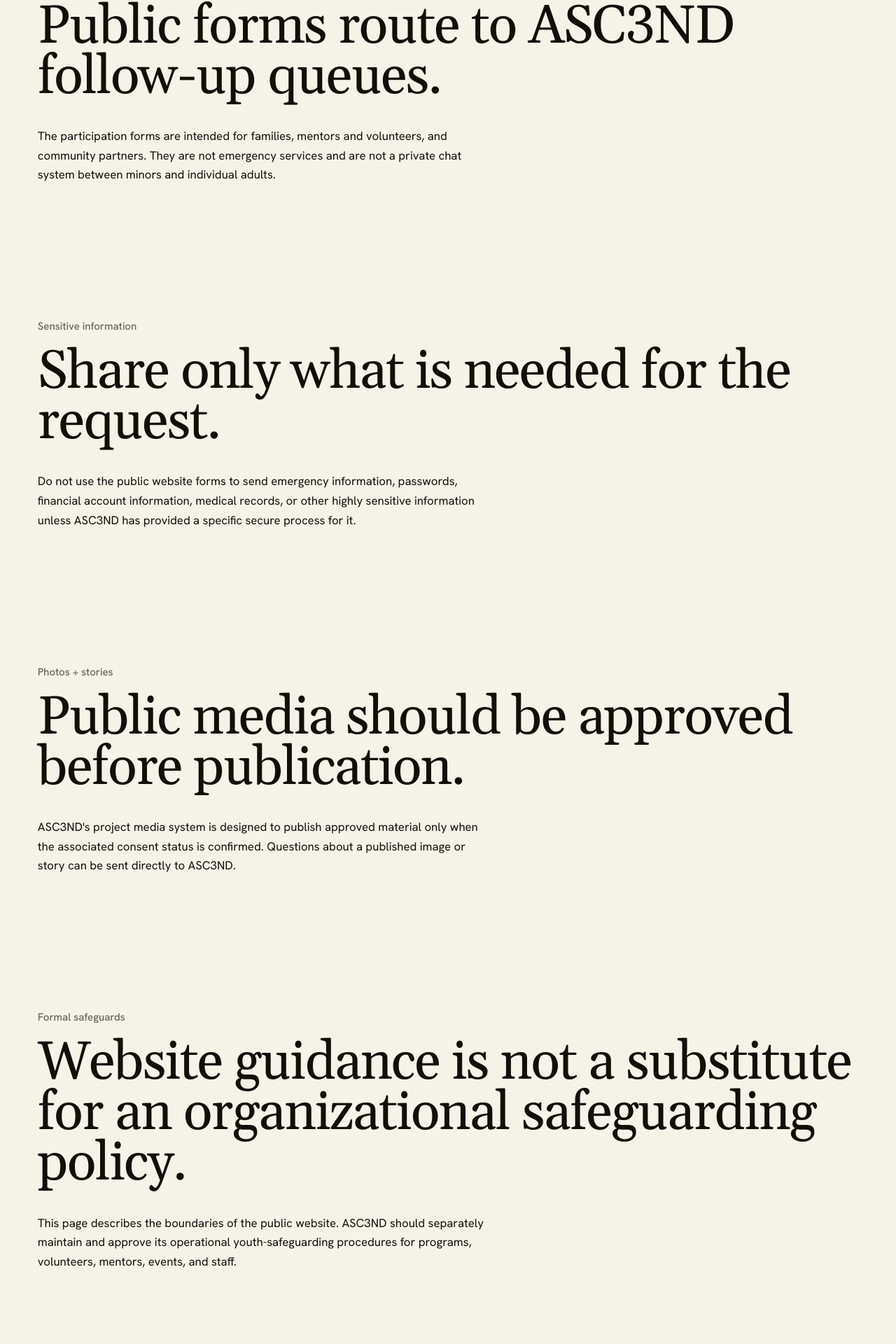
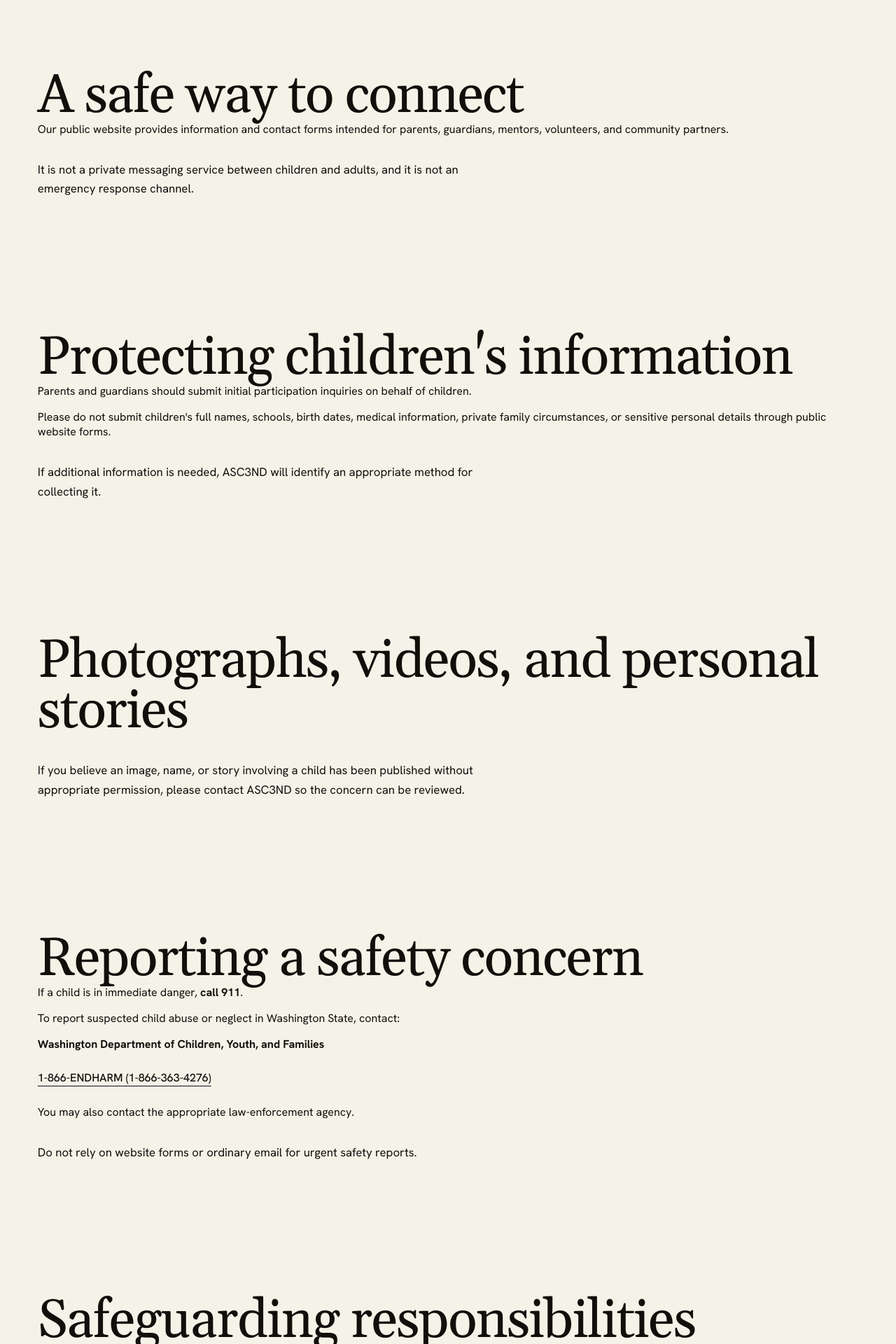
Before and after one commit to executiveusa/asc3nd-brand-site, a Next.js app: page /youth-safety in a window 1280 px wide. Shown: the part 848-2768 px from the top of the page at 70% size. Built offline with nearby package versions, Linux system fonts and the light colour scheme; no server answers.

Commit message:
Apply approved ASC3ND youth safety page copy

```diff
--- a/app/youth-safety/page.tsx
+++ b/app/youth-safety/page.tsx
@@ -2,46 +2,57 @@ import { InteriorPage } from "@/components/InteriorPage";
 import { pageMetadata } from "@/lib/metadata";
 
 export const metadata = pageMetadata({
-  title: "Youth safety",
-  description: "ASC3ND's public website safety boundaries for youth, families, volunteers, mentors, and partners.",
+  title: "Youth Safety",
+  description: "Website safety information for young people, families, mentors, volunteers, and partners.",
   path: "/youth-safety",
 });
 
 export default function YouthSafetyPage() {
   return (
     <InteriorPage
-      eyebrow="Youth safety"
-      title="Clear boundaries for a youth-serving organization."
-      intro="ASC3ND's public website is designed to connect families, volunteers, mentors, and community partners with the organization without creating private direct-messaging channels between youth and adults."
+      eyebrow="Youth Safety"
+      title="Every young person deserves a safe environment to learn, create, and grow."
+      intro="ASC3ND Collective works to connect young people, families, mentors, volunteers, and community partners with meaningful opportunities. Protecting young people requires clear boundaries, responsible adults, appropriate permissions, and accessible ways to raise concerns."
     >
       <section className="interior-statement shell">
-        <p className="eyebrow">Website contact</p>
-        <h2>Public forms route to ASC3ND follow-up queues.</h2>
-        <p>The participation forms are intended for families, mentors and volunteers, and community partners. They are not emergency services and are not a private chat system between minors and individual adults.</p>
+        <h2>A safe way to connect</h2>
+        <p>Our public website provides information and contact forms intended for parents, guardians, mentors, volunteers, and community partners.</p>
+        <p>It is not a private messaging service between children and adults, and it is not an emergency response channel.</p>
       </section>
 
       <section className="interior-statement shell">
-        <p className="eyebrow">Sensitive information</p>
-        <h2>Share only what is needed for the request.</h2>
-        <p>Do not use the public website forms to send emergency information, passwords, financial account information, medical records, or other highly sensitive information unless ASC3ND has provided a specific secure process for it.</p>
+        <h2>Protecting children&apos;s information</h2>
+        <p>Parents and guardians should submit initial participation inquiries on behalf of children.</p>
+        <p>Please do not submit children&apos;s full names, schools, birth dates, medical information, private family circumstances, or sensitive personal details through public website forms.</p>
+        <p>If additional information is needed, ASC3ND will identify an appropriate method for collecting it.</p>
       </section>
 
       <section className="interior-statement shell">
-        <p className="eyebrow">Photos + stories</p>
-        <h2>Public media should be approved before publication.</h2>
-        <p>ASC3ND's project media system is designed to publish approved material only when the associated consent status is confirmed. Questions about a published image or story can be sent directly to ASC3ND.</p>
+        <h2>Photographs, videos, and personal stories</h2>
+        <p>If you believe an image, name, or story involving a child has been published without appropriate permission, please contact ASC3ND so the concern can be reviewed.</p>
       </section>
 
       <section className="interior-statement shell">
-        <p className="eyebrow">Formal safeguards</p>
-        <h2>Website guidance is not a substitute for an organizational safeguarding policy.</h2>
-        <p>This page describes the boundaries of the public website. ASC3ND should separately maintain and approve its operational youth-safeguarding procedures for programs, volunteers, mentors, events, and staff.</p>
+        <h2>Reporting a safety concern</h2>
+        <p>If a child is in immediate danger, <strong>call 911</strong>.</p>
+        <p>To report suspected child abuse or neglect in Washington State, contact:</p>
+        <p><strong>Washington Department of Children, Youth, and Families</strong></p>
+        <p><a className="text-link" href="tel:+18663634276">1-866-ENDHARM (1-866-363-4276)</a></p>
+        <p>You may also contact the appropriate law-enforcement agency.</p>
+        <p>Do not rely on website forms or ordinary email for urgent safety reports.</p>
       </section>
 
       <section className="interior-statement shell">
-        <p className="eyebrow">Questions or concerns</p>
-        <h2>Contact ASC3ND.</h2>
-        <p>Email <a className="text-link" href="mailto:main@asc3nd.org">main@asc3nd.org</a> with a website safety question, media concern, or request for follow-up.</p>
+        <h2>Safeguarding responsibilities</h2>
+        <p>Youth-serving activities require appropriate supervision, screening where applicable, clear adult conduct standards, and procedures for responding to concerns.</p>
+        <p>ASC3ND&apos;s program-specific safeguards must be documented and maintained separately from this public website notice.</p>
+      </section>
+
+      <section className="interior-statement shell">
+        <h2>Questions about website safety</h2>
+        <p>For questions about website information, photographs, or non-emergency follow-up, contact:</p>
+        <p><a className="text-link" href="mailto:main@asc3nd.org">main@asc3nd.org</a></p>
+        <p>This email address is not an emergency reporting service.</p>
       </section>
     </InteriorPage>
   );
```
